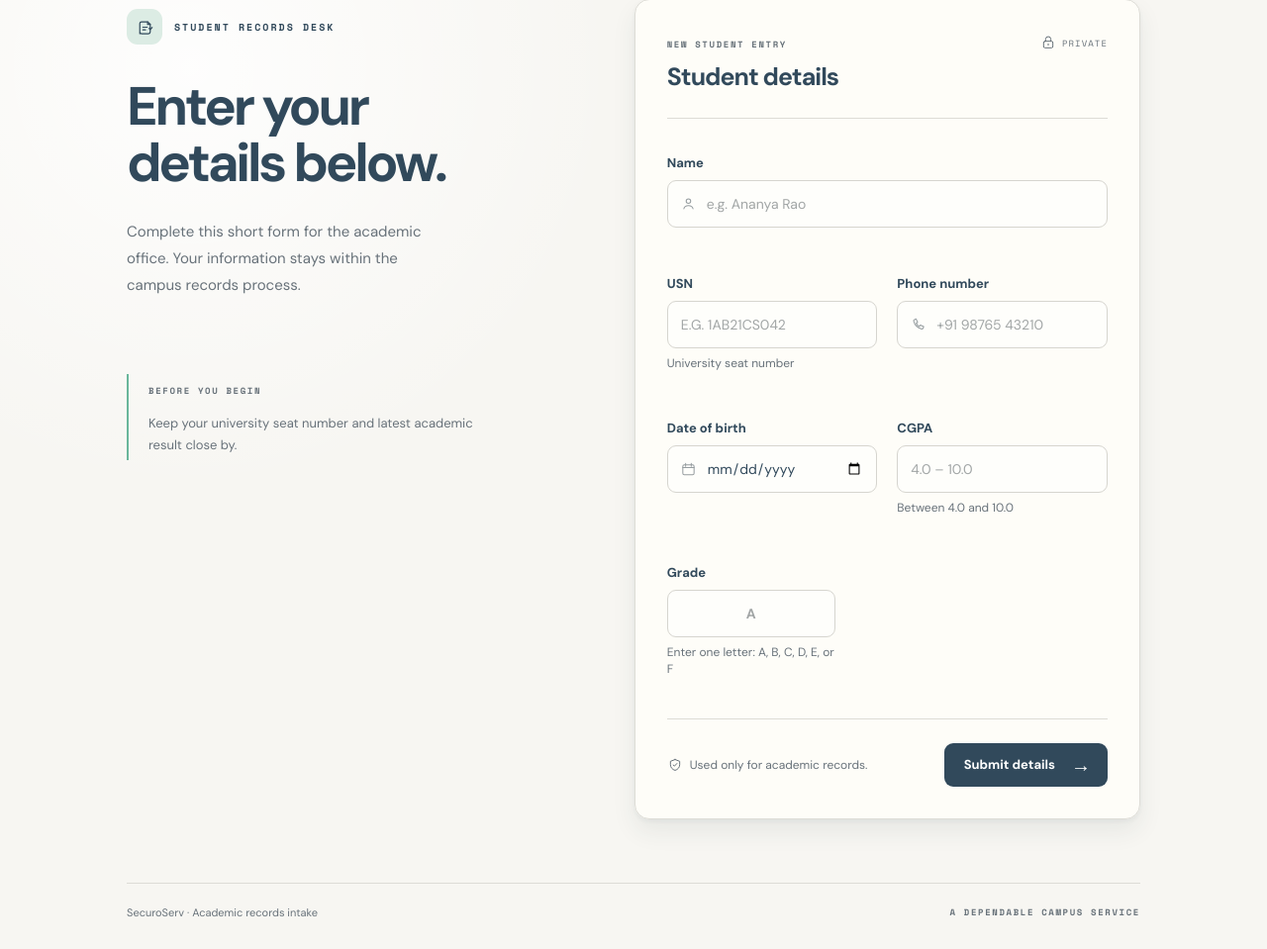
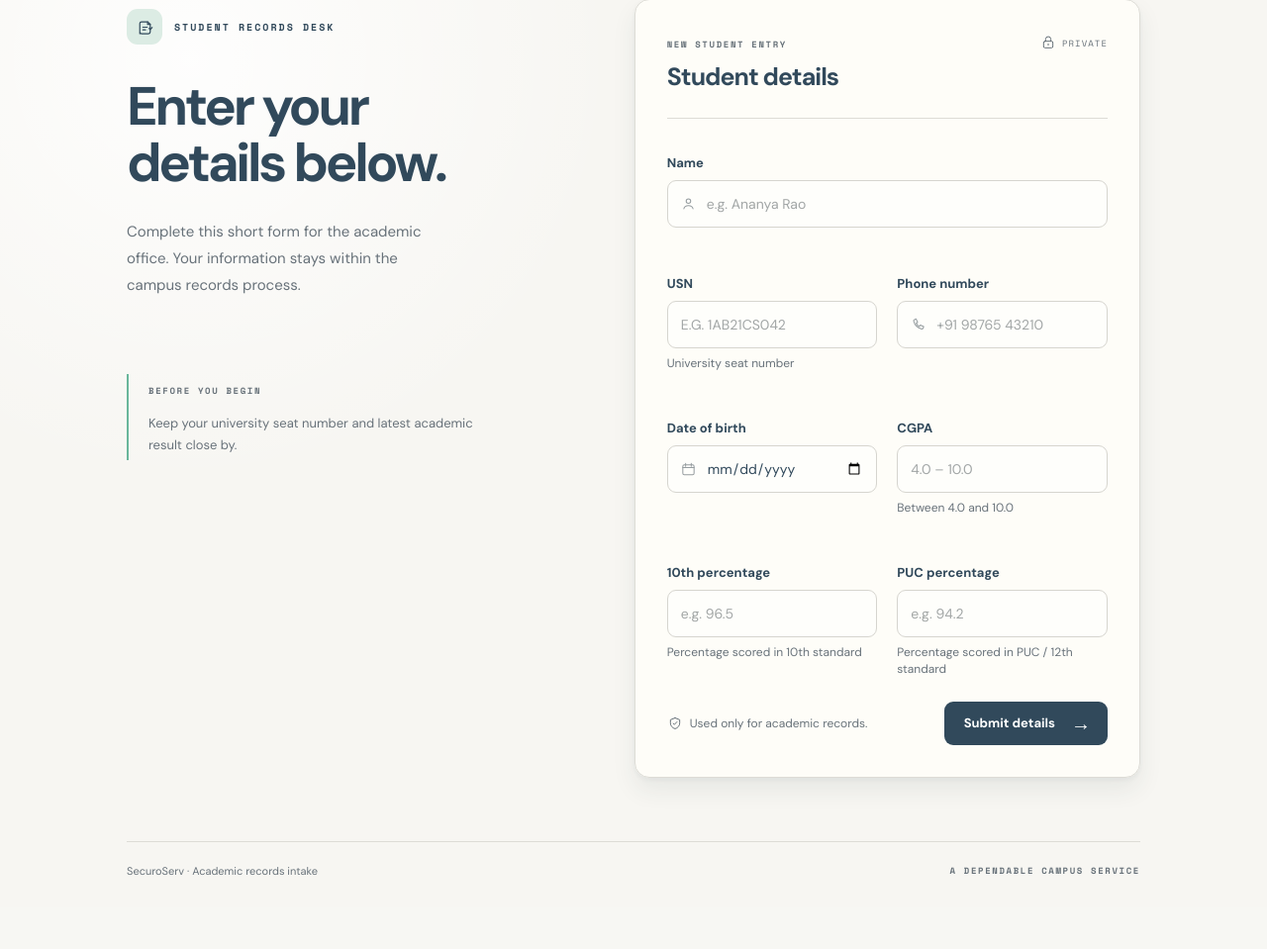
Before and after one commit to shiraschandra220705/DETECTION-OF-DATA-DISCREPANCY-AND-STORAGE-OF-STUDENT-DETAILS-FOR-ACADEMIC-CONSISTENCY, a Flask app: page /session_page in a window 1280 px wide. Shown: the part 155-1114 px from the top of the page at 99% size. After the commit the page ends 1040 px from the top, so only its background shows below. Run offline with Flask 3, Linux system fonts and the light colour scheme.

Commit message:
Addition of tenth and 12th marks

```diff
--- a/projectwork/app.py
+++ b/projectwork/app.py
@@ -33,11 +33,13 @@ def greetsession():
     data = request.get_json()
     usn = data.get('usn')
     cgpa = data.get('cgpa')
-    grade = data.get('grade')
+    tenthmarks = data.get('tenthmarks')
+    pucmarks = data.get('pucmarks')
     dob = data.get('dob')
     session["usn"] = usn
     session["cgpa"] = cgpa
-    session["grade"] = grade
+    session["tenthmarks"] = tenthmarks
+    session["pucmarks"] = pucmarks
     session["dob"] = dob
     return jsonify({"status": "success", "redirect": "/greet"})
 
@@ -46,6 +48,7 @@ def greet():
     name = session.get("name")
     usn = session.get("usn")
     cgpa = session.get("cgpa")
-    grade = session.get("grade")
+    tenthmarks = session.get("tenthmarks")
+    pucmarks = session.get("pucmarks")
     dob = session.get("dob")
-    return render_template("greet.html", name = name,usn = usn, cgpa = cgpa, grade = grade, dob = dob)
+    return render_template("greet.html", name=name, usn=usn, cgpa=cgpa, tenthmarks=tenthmarks, pucmarks=pucmarks, dob=dob)
--- a/projectwork/static/session_script.js
+++ b/projectwork/static/session_script.js
@@ -8,7 +8,8 @@ const fields = {
   phone: document.querySelector("#phone"),
   dob: document.querySelector("#dob"),
   cgpa: document.querySelector("#cgpa"),
-  grade: document.querySelector("#grade"),
+  tenthmarks: document.querySelector("#tenthmarks"),
+  pucmarks: document.querySelector("#pucmarks"),
 };
 
 const errors = {
@@ -17,7 +18,8 @@ const errors = {
   phone: document.querySelector("#phone-error"),
   dob: document.querySelector("#dob-error"),
   cgpa: document.querySelector("#cgpa-error"),
-  grade: document.querySelector("#grade-error"),
+  tenthmarks: document.querySelector("#tenthmarks-error"),
+  pucmarks: document.querySelector("#pucmarks-error"),
 };
 
 fields.dob.max = new Date().toISOString().split("T")[0];
@@ -37,7 +39,8 @@ function validate() {
     phone: fields.phone.value.trim(),
     dob: fields.dob.value,
     cgpa: Number(fields.cgpa.value),
-    grade: fields.grade.value.trim().toUpperCase(),
+    tenthmarks: fields.tenthmarks.value.trim(),
+    pucmarks: fields.pucmarks.value.trim(),
   };
 
   Object.keys(errors).forEach((fieldName) => setError(fieldName, ""));
@@ -73,8 +76,13 @@ function validate() {
     valid = false;
   }
 
-  if (!/^[A-F]$/.test(values.grade)) {
-    setError("grade", "Enter one grade from A to F.");
+  if (!/^\d{1,3}(\.\d{1,2})?$/.test(values[tenthmarks])) {
+    setError("tenthmarks", "Enter valid marks (e.g., 95.5).");
+    valid = false;
+  }
+
+  if (!/^\d{1,3}(\.\d{1,2})?$/.test(values[pucmarks])) {
+    setError("pucmarks", "Enter valid marks (e.g., 88.75).");
     valid = false;
   }
 
@@ -83,10 +91,12 @@ function validate() {
 
 function showSuccess(values) {
   const payload = {
-                grade: values.grade,
+                tenthmarks: values[tenthmarks],
+                pucmarks: values[pucmarks],
                 cgpa: values.cgpa,
                 dob: values.dob,
-                usn: values.usn
+                usn: values.usn,
+                name: values.name
             };
       fetch('/greetsession', {
                 method: 'POST',
--- a/projectwork/templates/greet.html
+++ b/projectwork/templates/greet.html
@@ -3,7 +3,8 @@
     <body>
         hello, {{ name }}
         your usn is {{ usn }}
-        your grade is {{ grade }}
+        your 10th marks is {{ tenthmarks }}
+        your puc marks is {{ pucmarks }}
         your dob is {{ dob }}
         your cgpa is {{ cgpa }}
     </body>
--- a/projectwork/templates/session.html
+++ b/projectwork/templates/session.html
@@ -132,16 +132,25 @@
               </div>
             </div>
 
-            <div class="field grade-field">
-              <label for="grade">Grade</label>
-              <div class="input-wrap grade-input">
-                <input id="grade" name="grade" type="text" maxlength="1" placeholder="A" autocomplete="off" required />
+            <div class="field-grid">
+              <div class="field">
+                <label for="tenthmarks">10th percentage</label>
+                <div class="input-wrap">
+                  <input id="tenthmarks" name="tenthMarks" type="number" min="0" max="100" step="0.1" placeholder="e.g. 96.5" required />
+                </div>
+                <p class="hint">Percentage scored in 10th standard</p>
+                <p class="error" id="tenthmarks-error"></p>
               </div>
-              <p class="hint">Enter one letter: A, B, C, D, E, or F</p>
-              <p class="error" id="grade-error"></p>
+
+              <div class="field">
+                <label for="pucmarks">PUC percentage</label>
+                <div class="input-wrap">
+                  <input id="pucmarks" name="pucMarks" type="number" min="0" max="100" step="0.1" placeholder="e.g. 94.2" required />
+                </div>
+                <p class="hint">Percentage scored in PUC / 12th standard</p>
+                <p class="error" id="pucmarks-error"></p>
+              </div>
             </div>
-
-            <div class="rule form-rule"></div>
 
             <div class="form-footer">
               <p class="privacy-note">
```
Also changed, not shown: 2 other files.
